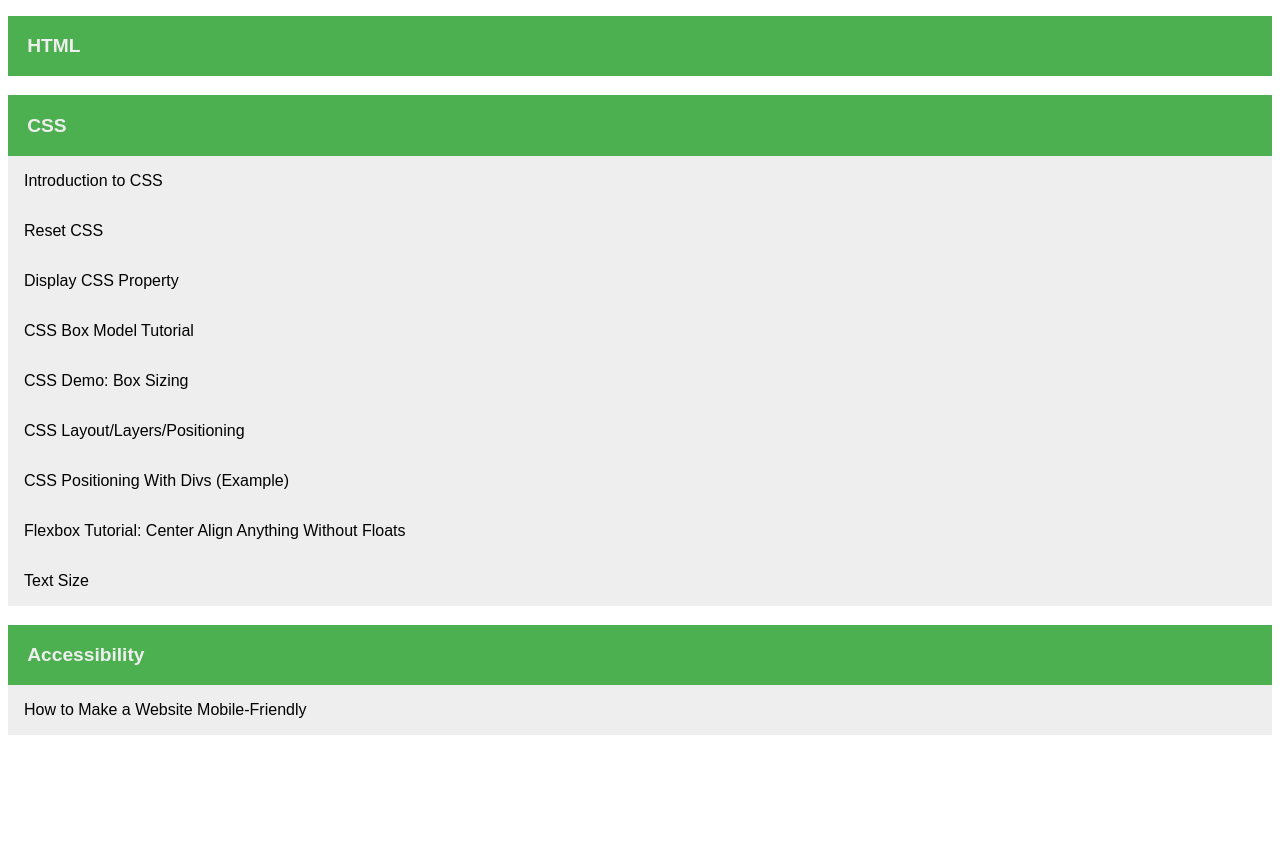
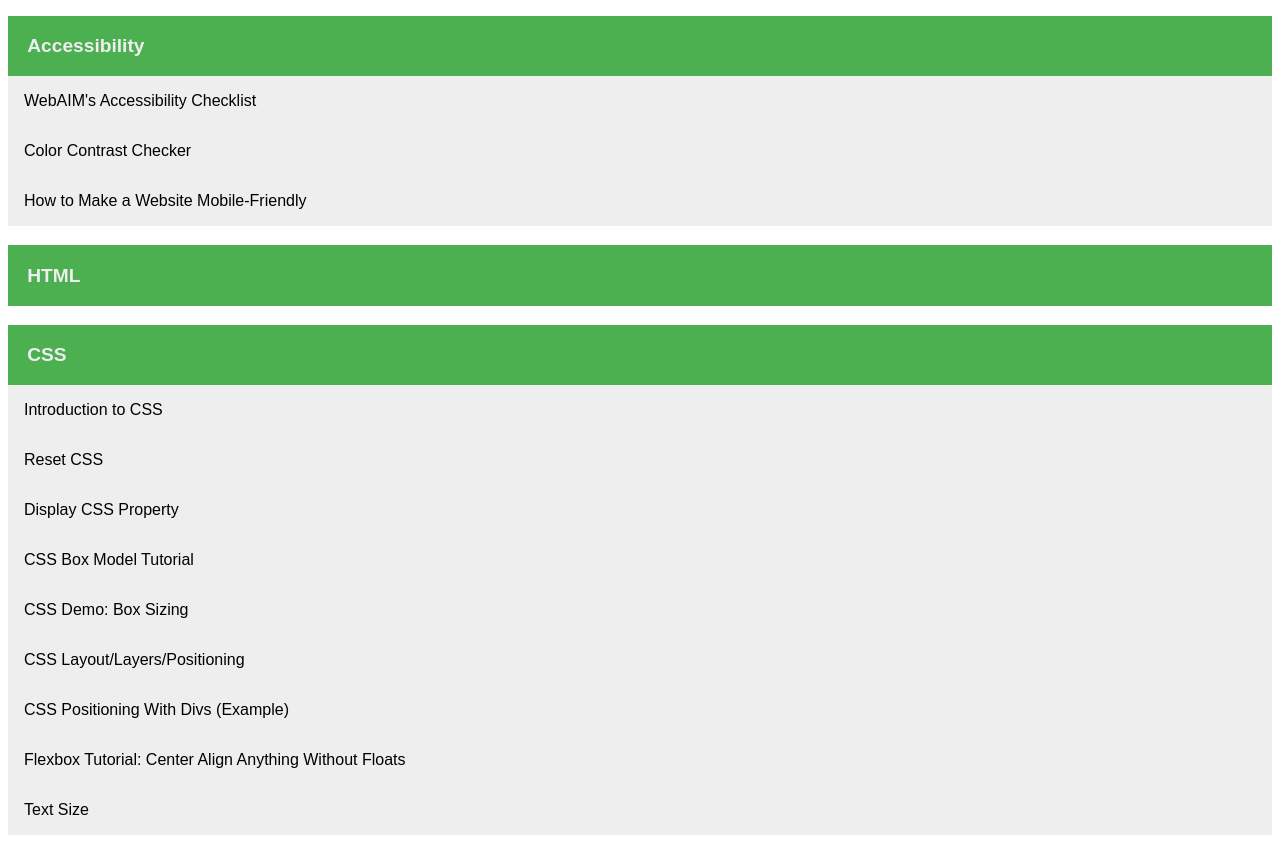
Before and after one commit to cfpaige/about, a plain HTML site: page index.html in a window 1280 px wide. Shown: the part 283-1126 px from the top of the page. Before the commit the page ends 1026 px from the top, so only its background shows below. Drawn offline with Linux system fonts and the light colour scheme.

Commit message:
added links

```diff
--- a/index.html
+++ b/index.html
@@ -44,6 +44,13 @@ body {
     </div>
 
     <div class="vertical-menu">
+        <p class="heading">Accessibility</p>
+        <a href="https://webaim.org/standards/wcag/checklist" target="blank">WebAIM's Accessibility Checklist</a>
+        <a href="https://webaim.org/resources/contrastchecker/" target="blank">Color Contrast Checker</a>
+        <a href="https://www.hostgator.com/blog/how-make-website-mobile-friendly/" target="blank">How to Make a Website Mobile-Friendly</a>
+    </div>
+
+    <div class="vertical-menu">
         <p class="heading">HTML</p>
         <!-- <a href="#">Link 1</a>
         <a href="#">Link 2</a>
@@ -64,11 +71,6 @@ body {
         <a href="https://css-tricks.com/almanac/properties/f/font-size/" target="blank">Text Size</a>
     </div>
 
-    <div class="vertical-menu">
-        <p class="heading">Accessibility</p>
-        <a href="https://www.hostgator.com/blog/how-make-website-mobile-friendly/" target="blank">How to Make a Website Mobile-Friendly</a>
-    </div>
-
 
 </body>
 </html>
```
